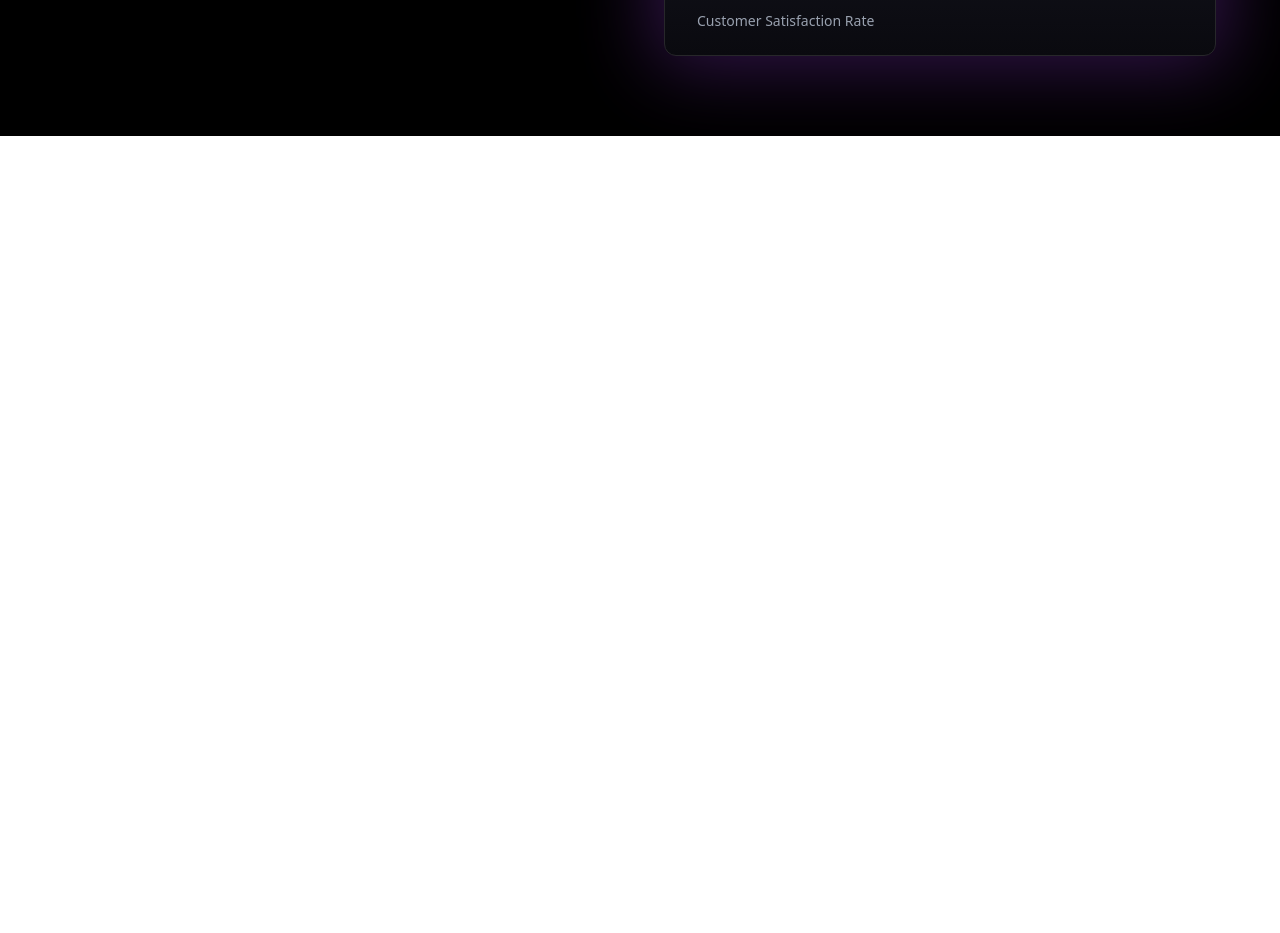
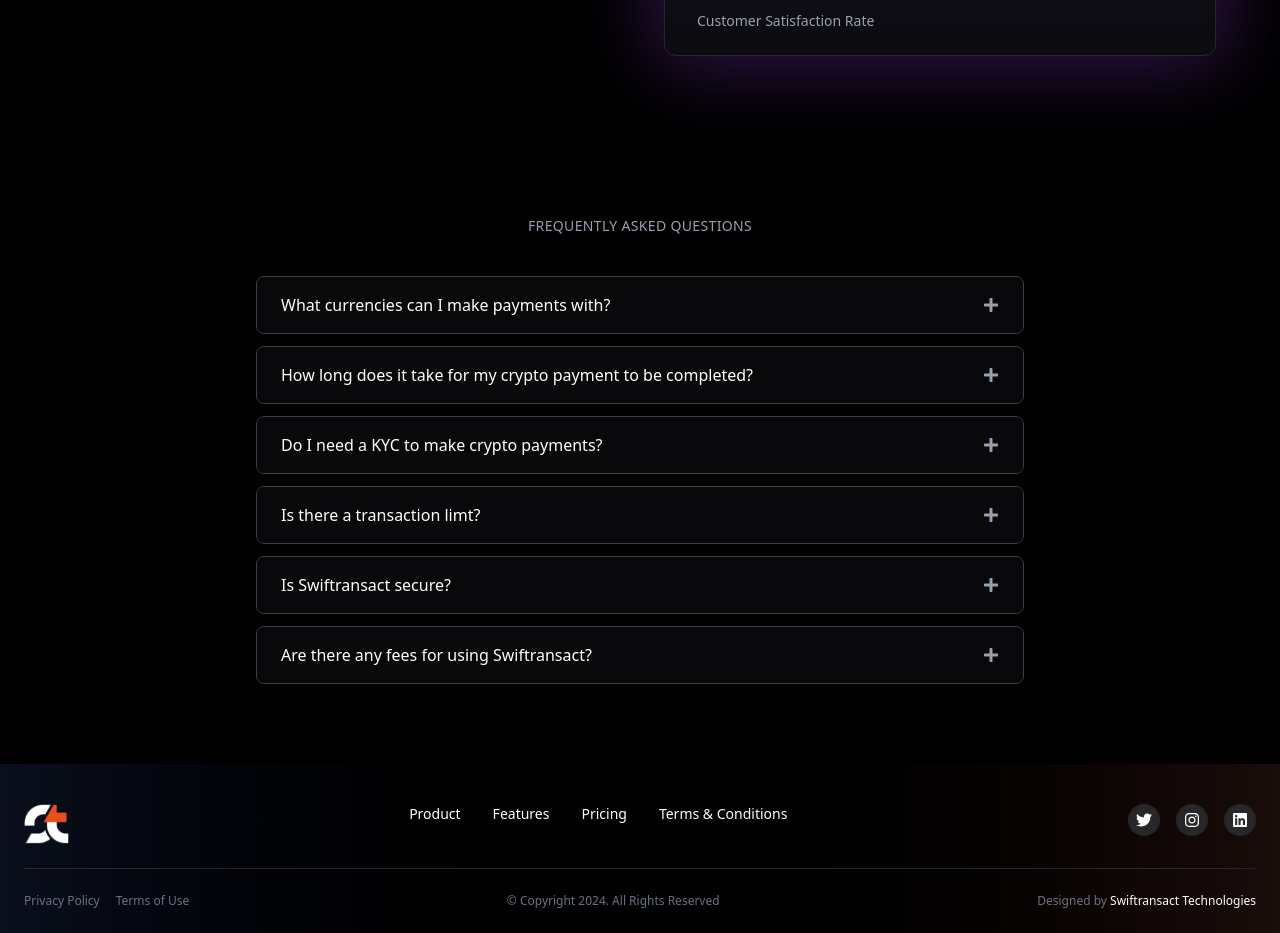
Before and after one commit to swiftransact/swiftransact-landing-page, a React (Vite) app: page / in a window 1280 px wide. Shown: the part 1720-2653 px from the top of the page. Before the commit the page ends 1856 px from the top, so only its background shows below. Built offline with nearby package versions, Linux system fonts and the light colour scheme.

Commit message:
Swiftransact landing page V0.0

```diff
--- a/src/App.jsx
+++ b/src/App.jsx
@@ -2,6 +2,7 @@
 import Hero from "./components/Hero";
 import Features from "./components/Features";
 import Stats from "./components/Stats";
+import Footer from "./components/Footer";
 
 function App() {
 
@@ -10,6 +11,7 @@
       <Hero />
       <Features />
       <Stats />
+      <Footer />
     </>
   );
 }
--- /dev/null
+++ b/src/components/Footer.jsx
@@ -0,0 +1,87 @@
+import { FaTwitter, FaInstagram, FaLinkedin } from "react-icons/fa";
+
+export default function Footer() {
+  return (
+    <footer className="bg-gradient-to-r from-[#0A0F1C] via-black to-[#1A0D0B] text-white pt-10 pb-6 px-6">
+      {/* Top Section */}
+      <div className="max-w-7xl mx-auto flex flex-col md:flex-row items-center md:items-start justify-between gap-8 border-b border-zinc-800 pb-6">
+
+        {/* Logo */}
+        <div className="flex-shrink-0 flex justify-center md:justify-start">
+          <img
+            src="src/assets/foot-logo.png"
+            alt="Logo"
+            className="h-8 md:h-10 object-contain"
+          />
+        </div>
+
+        {/* Navigation */}
+        <nav className="flex flex-col sm:flex-row flex-wrap justify-center items-center gap-4 sm:gap-8 text-sm font-medium text-center">
+          <a href="#product" className="hover:text-orange-500 transition">
+            Product
+          </a>
+          <a href="#features" className="hover:text-orange-500 transition">
+            Features
+          </a>
+          <a href="#pricing" className="hover:text-orange-500 transition">
+            Pricing
+          </a>
+          <a href="#terms" className="hover:text-orange-500 transition">
+            Terms & Conditions
+          </a>
+        </nav>
+
+        {/* Social Links */}
+        <div className="flex justify-center md:justify-end gap-4">
+          <a
+            href="https://x.com/swiftransactHQ"
+            target="_blank"
+            rel="noopener noreferrer"
+            className="p-2 rounded-full bg-zinc-800 hover:bg-orange-500 transition"
+          >
+            <FaTwitter className="text-white w-4 h-4" />
+          </a>
+          <a
+            href="https://www.instagram.com/swiftransact.finance/"
+            target="_blank"
+            rel="noopener noreferrer"
+            className="p-2 rounded-full bg-zinc-800 hover:bg-orange-500 transition"
+          >
+            <FaInstagram className="text-white w-4 h-4" />
+          </a>
+          <a
+            href="https://www.linkedin.com/company/swiftransact/"
+            target="_blank"
+            rel="noopener noreferrer"
+            className="p-2 rounded-full bg-zinc-800 hover:bg-orange-500 transition"
+          >
+            <FaLinkedin className="text-white w-4 h-4" />
+          </a>
+        </div>
+      </div>
+
+      {/* Bottom Legal */}
+      <div className="max-w-7xl mx-auto flex flex-col md:flex-row items-center justify-between text-xs text-gray-500 mt-6 gap-3 md:gap-0 text-center">
+
+        {/* Privacy & Terms */}
+        <div className="flex gap-4 flex-wrap justify-center">
+          <a href="#privacy" className="hover:text-gray-300 transition">
+            Privacy Policy
+          </a>
+          <a href="#terms" className="hover:text-gray-300 transition">
+            Terms of Use
+          </a>
+        </div>
+
+        {/* Copyright */}
+        <p>© Copyright 2024. All Rights Reserved</p>
+
+        {/* Designer Credit */}
+        <p>
+          Designed by{" "}
+          <span className="text-white">Swiftransact Technologies</span>
+        </p>
+      </div>
+    </footer>
+  );
+}
--- a/src/components/Hero.jsx
+++ b/src/components/Hero.jsx
@@ -32,7 +32,7 @@
             Learn More
           </button>
           <button className="bg-black border border-white text-white px-6 py-3 rounded-md hover:bg-white hover:text-orange-500 transition">
-            Join Our Community
+            <a href="https://t.co/9TNjNaMuod">Join Our Community </a>
           </button>
         </div>
 
--- a/src/components/Navbar.jsx
+++ b/src/components/Navbar.jsx
@@ -10,7 +10,7 @@
       <div className="hidden md:flex space-x-6">
         <a href="#" className="hover:text-orange-500">Home</a>
         <a href="#" className="hover:text-orange-500">About</a>
-        <a href="#" className="hover:text-orange-500">Blog</a>
+        <a href="https://t.co/ND2Qj1wBFP" className="hover:text-orange-500">Blog</a>
       </div>
 
       <div className="text-2xl font-bold">
@@ -24,7 +24,7 @@
       <div className="hidden md:flex items-center space-x-4">
         <a href="#" className="hover:text-orange-500 text-sm">Join Waitlist</a>
         <button className="bg-white text-black px-4 py-2 rounded-md text-sm font-medium hover:bg-orange-500 transition">
-          Join Community
+          <a href="https://t.co/9TNjNaMuod">Join Community </a>
         </button>
       </div>
 
@@ -40,10 +40,10 @@
       <div className="md:hidden mt-4 space-y-3">
         <a href="#" className="block text-sm">Home</a>
         <a href="#" className="block text-sm">About</a>
-        <a href="#" className="block text-sm">Features</a>
+        <a href="https://t.co/ND2Qj1wBFP" className="block text-sm">Blog</a>
         <a href="#" className="block text-sm">Join Waitlist</a>
         <button className="w-full bg-white text-black py-2 rounded-md text-sm font-medium">
-          Join Community
+           <a href="https://t.co/9TNjNaMuod">Join Community </a>
         </button>
       </div>
     )}
--- a/src/components/Stats.jsx
+++ b/src/components/Stats.jsx
@@ -1,3 +1,6 @@
+import { useState } from "react";
+import { FaPlus, FaMinus } from "react-icons/fa";
+
 export default function Stats() {
   const stats = [
     {
@@ -14,7 +17,41 @@
     },
   ];
 
+  const [openIndex, setOpenIndex] = useState(null);
+
+  const faqs = [
+    {
+      question: "What currencies can I make payments with?",
+      answer: "You can make payments with multiple crpto currencies including USDC, USDT, BTC, ETH, and more.",
+    },
+    {
+      question: "How long does it take for my crypto payment to be completed?",
+      answer: "Your crypto payment is completed almost instantly. Typically, it only takes a few minutes for the transaction to be completed.",
+    },
+    {
+      question: "Do I need a KYC to make crypto payments?",
+      answer: "Yes you need a KYC to be able to make crypto payments.",
+    },
+    {
+      question: "Is there a transaction limt?",
+      answer: "Yes, there are minimum and maximum limits per transaction, which vary depending on your KYC and payment method used.",
+    },
+    {
+      question: "Is Swiftransact secure?",
+      answer: "Absolutely. Swiftransact uses bank-grade encryption, real-time monitoring, and multi-layered security protocols to protect your transactions and data.",
+    },
+    {
+      question: "Are there any fees for using Swiftransact?",
+      answer: "We charge minimal fees for processing transactions, which are transparently displayed before you confirm any transaction.",
+    },
+  ];
+
+  const toggleFAQ = (index) => {
+    setOpenIndex(openIndex === index ? null : index);
+  };
+
   return (
+    <>
       <section className="bg-black text-white py-20 px-6">
         <div className="max-w-6xl mx-auto grid grid-cols-1 md:grid-cols-2 gap-12 items-center">
           {/* Text Side */}
@@ -48,5 +85,52 @@
           </div>
         </div>
       </section>
+
+      {/* FAQ Section */}
+      <section className="bg-black text-white py-20 px-6">
+        <div className="max-w-3xl mx-auto">
+          <h2 className="text-center text-gray-400 text-sm mb-10 uppercase tracking-wide">
+            Frequently Asked Questions
+          </h2>
+          <div className="space-y-3">
+            {faqs.map((faq, index) => {
+              const isOpen = openIndex === index;
+              return (
+                <div
+                  key={index}
+                  className={`border rounded-lg overflow-hidden transition-all duration-300 ${
+                    isOpen
+                      ? "border-purple-500 shadow-[0_0_15px_rgba(59,130,246,0.4)]"
+                      : "border-zinc-700"
+                  }`}
+                >
+                  <button
+                    onClick={() => toggleFAQ(index)}
+                    className={`w-full flex justify-between items-center px-6 py-4 text-left font-medium transition-colors duration-300 ${
+                      isOpen ? "bg-zinc-900" : "bg-zinc-950 hover:bg-zinc-900"
+                    }`}
+                  >
+                    {faq.question}
+                    {isOpen ? (
+                      <FaMinus className="text-gray-400" />
+                    ) : (
+                      <FaPlus className="text-gray-400" />
+                    )}
+                  </button>
+
+                  <div
+                    className={`px-6 overflow-hidden transition-all duration-500 ease-in-out ${
+                      isOpen ? "max-h-40 py-4" : "max-h-0 py-0"
+                    }`}
+                  >
+                    <p className="text-sm text-gray-400">{faq.answer}</p>
+                  </div>
+                </div>
+              );
+            })}
+          </div>
+        </div>
+      </section>
+    </>
   );
 }
```
Also changed, not shown: src/assets/foot-logo.png (added), src/assets/swift-foot-logo.png (added). Lines whose indentation alone changed are shown as unchanged.
